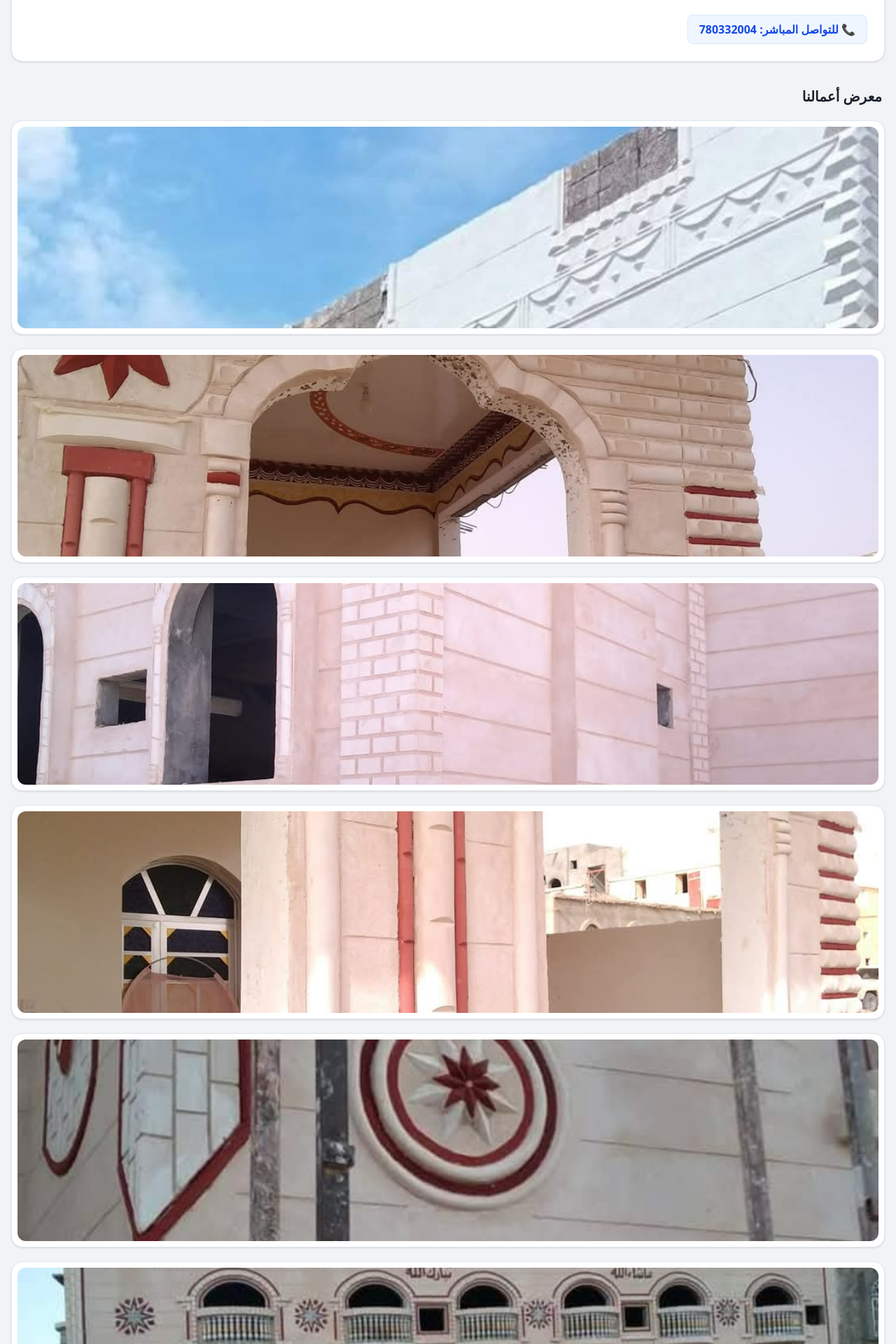
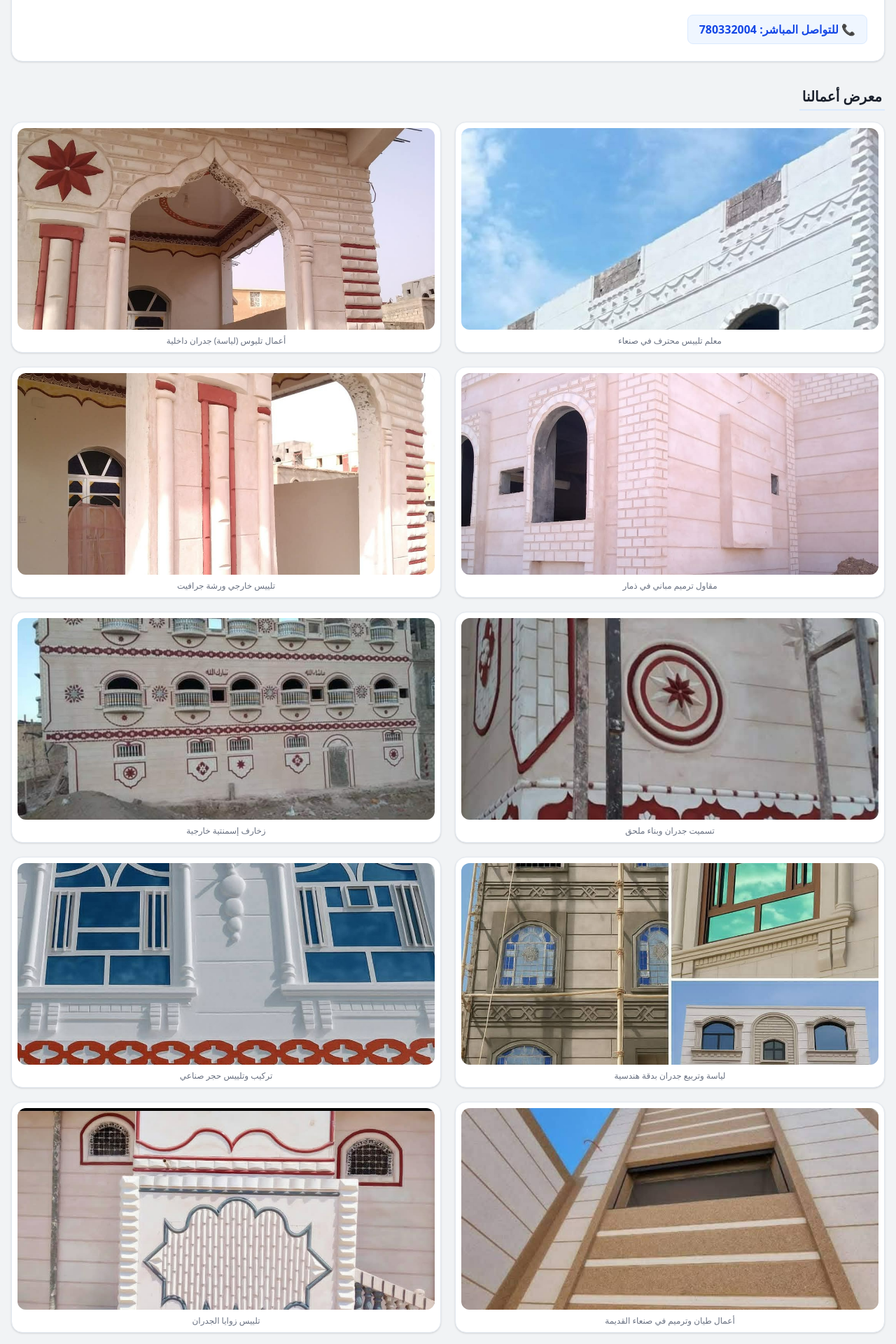
Before and after one commit to yemen-plaster/plaster-work, a Next.js app: page / in a window 1280 px wide. Shown: the part 460-2380 px from the top of the page at 70% size. Built offline with nearby package versions, Linux system fonts and the light colour scheme.

Commit message:
Update Gallery.tsx

```diff
--- a/components/Gallery.tsx
+++ b/components/Gallery.tsx
@@ -4,49 +4,73 @@ import React, { useState } from 'react';
 import Image from 'next/image';
 
 export default function Gallery() {
-  // حالة (State) لحفظ الصورة التي يضغط عليها المستخدم لتكبيرها
-  const [selectedImage, setSelectedImage] = useState<string | null>(null);
+  // حالة (State) لحفظ مؤشر الصورة التي يضغط عليها المستخدم لتكبيرها
+  // تم تعديله ليحفظ الرقم (Index) بدلاً من الرابط ليسهل التعامل مع الـ Alt اليناميكي
+  const [selectedImageIndex, setSelectedImageIndex] = useState<number | null>(null);
 
-  // التعديل هنا: توليد الأسماء من img1 إلى img15 (بدون إضافة الصفر)
-  const imageNames = Array.from({ length: 15 }, (_, i) => `img${i + 1}`);
+  // مصفوفة تحتوي على وصف دقيق وغني بالكلمات المفتاحية لكل صورة من الـ 15
+  // هذا هو المكان "المخفي" برمجياً لإخبار جوجل بتفاصيل الصور دون حشو مرئي
+  const imageDescriptions = [
+    "معلم تلييس محترف في صنعاء - واجهة منزل",
+    "أعمال تليوس (لياسة) جدران داخلية - تربيع وتأكيس",
+    "مقاول ترميم مباني في ذمار - تشطيب واجهة حجر",
+    "تلييس خارجي ورشة جرافيت - فيلا سكنية اليمن",
+    "تسميت جدران وبناء ملحق - تشطيب احترافي 780332004",
+    "زخارف إسمنتية خارجية - تلبيس واجهات مودرن",
+    "لياسة وتربيع جدران بدقة هندسية - مشروع سكني",
+    "تركيب وتلييس حجر صناعي - معلم محترف عدن",
+    "أعمال طيان وترميم في صنعاء القديمة - خبرة واسعة",
+    "تلييس زوايا الجدران - تشطيب عالي الجودة تعز",
+    "فيلا جاهزة بالكامل - تشطيب لياسة وزخارف إب",
+    "فريق العمل أثناء تلييس جدران كبيرة - اليمن",
+    "معلم تليوس وترميم - خبرة هندسية حضرموت",
+    "تلييس جدران حوش في ذمار - مقاولات بناء",
+    "أفضل تشطيب لياسة في اليمن - معرض أعمالنا"
+  ];
+
+  // توليد أسماء الملفات ديناميكياً بناءً على طول مصفوفة الأوصاف
+  const imageNames = Array.from({ length: imageDescriptions.length }, (_, i) => `img${i + 1}`);
 
   return (
     <section className="p-4 space-y-4">
-      <h2 className="text-xl font-black text-[#1a202c] p-1 text-right">معرض أعمالنا</h2>
+      <h2 className="text-xl font-black text-[#1a202c] p-1 text-right border-b-2 border-blue-100 inline-block pb-1">معرض أعمالنا</h2>
 
       {/* شبكة الصور */}
-      <div className="grid grid-cols-1 gap-5">
+      <div className="grid grid-cols-1 md:grid-cols-2 gap-5">
         {imageNames.map((name, index) => (
           <div
             key={index}
-            className="bg-white p-2 rounded-2xl shadow-sm border border-[#e2e8f0] cursor-pointer transform transition-transform active:scale-[0.98]"
-            onClick={() => setSelectedImage(`/images/${name}.jpg`)} // عند الضغط نفتح الصورة
+            className="bg-white p-2 rounded-2xl shadow-sm border border-[#e2e8f0] cursor-pointer transform transition-transform md:hover:scale-[1.02] active:scale-[0.98]"
+            onClick={() => setSelectedImageIndex(index)} // عند الضغط نفتح الصورة بناءً على مؤشرها
           >
             <div className="relative w-full h-72 overflow-hidden rounded-xl bg-gray-100 flex items-center justify-center">
               <Image
                 src={`/images/${name}.jpg`}
-                alt={`أعمال لياسة - صورة ${index + 1}`}
+                alt={imageDescriptions[index]} // 💡 هنا تم حقن الـ SEO لكل صورة بشكل فريد
                 fill
                 className="object-cover"
                 priority={index < 2} // تسريع تحميل أول صورتين
-                loading={index >= 2 ? "lazy" : undefined}
                 sizes="(max-width: 768px) 100vw, 50vw"
               />
             </div>
+            {/* وصف صغير اختياري للزبون (غير إلزامي للـ SEO ولكن مفيد للمظهر المرتب) */}
+            <p className="text-xs text-center text-gray-500 mt-2 font-medium px-1">
+              {imageDescriptions[index].split(' - ')[0]} {/* عرض الجزء الأول من الوصف فقط */}
+            </p>
           </div>
         ))}
       </div>
 
       {/* النافذة المنبثقة لتكبير الصورة (Lightbox) */}
-      {selectedImage && (
+      {selectedImageIndex !== null && (
         <div
           className="fixed inset-0 z-50 flex items-center justify-center bg-black/95 p-2 backdrop-blur-sm transition-opacity"
-          onClick={() => setSelectedImage(null)} // الإغلاق عند الضغط على الشاشة
+          onClick={() => setSelectedImageIndex(null)} // الإغلاق عند الضغط على الشاشة
         >
           {/* زر الإغلاق */}
           <button
             className="absolute top-6 right-6 w-10 h-10 bg-white/10 rounded-full text-white text-2xl font-bold flex items-center justify-center border border-white/20 active:bg-white/30 z-50"
-            onClick={() => setSelectedImage(null)}
+            onClick={() => setSelectedImageIndex(null)}
           >
             &times;
           </button>
@@ -54,8 +78,8 @@ export default function Gallery() {
           {/* الصورة المكبرة */}
           <div className="relative w-full max-w-4xl h-[85vh]">
             <Image
-              src={selectedImage}
-              alt="صورة مكبرة"
+              src={`/images/${imageNames[selectedImageIndex]}.jpg`}
+              alt={imageDescriptions[selectedImageIndex]} // 💡 الـ Alt اليناميكي للصورة المكبرة أيضاً
               fill
               className="object-contain" // لعرض الصورة بالكامل بدون قص
               sizes="100vw"
```
